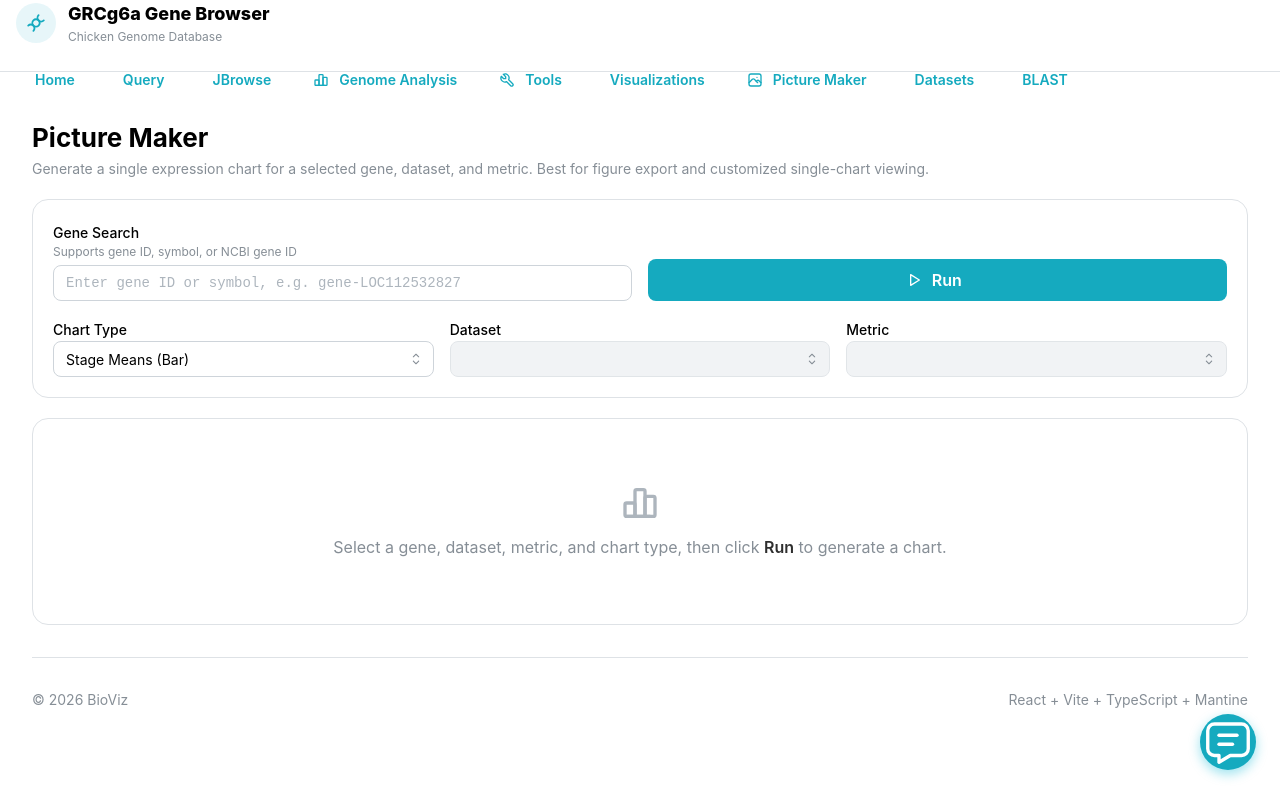
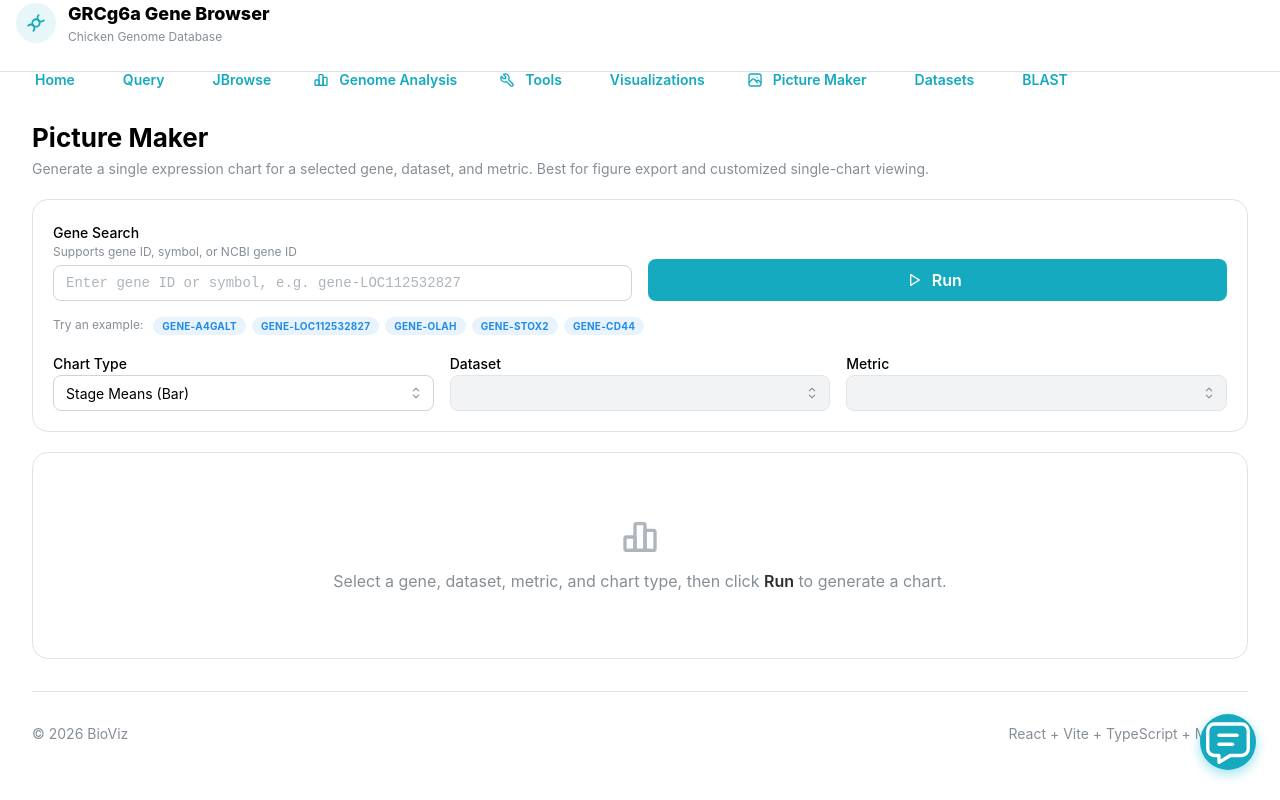
Before and after one commit to yanmengli123/newapp, a React (Vite) app: page /picture-maker in a window 1280 px wide. Built offline with nearby package versions, Linux system fonts and the light colour scheme; no server answers; what react-plotly.js would draw is missing.

Commit message:
feat(PictureMakerPage): add example gene badges for one-click chart generation

```diff
--- a/src/components/expression/ChartFullscreenModal.tsx
+++ b/src/components/expression/ChartFullscreenModal.tsx
@@ -4,12 +4,10 @@ import {
   ActionIcon,
   Box,
   Button,
-  Divider,
   Group,
   Modal,
   SegmentedControl,
   Select,
-  Stack,
   Text,
   TextInput,
   Tooltip,
--- a/src/pages/PictureMakerPage.tsx
+++ b/src/pages/PictureMakerPage.tsx
@@ -5,7 +5,6 @@ import {
   Badge,
   Box,
   Button,
-  Card,
   Divider,
   Group,
   Paper,
@@ -37,6 +36,14 @@ import ExpressionZScoreChart from "../components/expression/ExpressionZScoreChar
 import ExpressionFoldChangeBar from "../components/expression/ExpressionFoldChangeBar";
 import ExpressionFoldChangeTrajectory from "../components/expression/ExpressionFoldChangeTrajectory";
 import ExpressionDendrogram from "../components/expression/ExpressionDendrogram";
+
+const EXAMPLE_GENES = [
+  "gene-A4GALT",
+  "gene-LOC112532827",
+  "gene-OLAH",
+  "gene-STOX2",
+  "gene-CD44",
+];
 
 const CHART_TYPE_OPTIONS = Object.entries(CHART_TYPE_LABELS).map(([value, label]) => ({
   value,
@@ -89,8 +96,9 @@ export default function PictureMakerPage() {
     [availableDatasets]
   );
 
-  const handleRun = useCallback(async () => {
-    if (!geneQuery.trim()) {
+  const handleRun = useCallback(async (gene?: string) => {
+    const targetGene = (gene ?? geneQuery).trim();
+    if (!targetGene) {
       setErrorMsg("Please enter a gene ID or symbol.");
       setPageState("error");
       return;
@@ -106,7 +114,7 @@ export default function PictureMakerPage() {
     setExpressionData(null);
 
     try {
-      const result = await getGeneExpression(geneQuery.trim(), {
+      const result = await getGeneExpression(targetGene, {
         dataset: selectedDataset,
         metric: selectedMetric,
       });
@@ -122,7 +130,7 @@ export default function PictureMakerPage() {
           setPageState("error");
         } else {
           setExpressionData(result as GeneExpressionResponse);
-          setSubmittedGene(geneQuery.trim());
+          setSubmittedGene(targetGene);
           setPageState("success");
         }
       }
@@ -130,7 +138,7 @@ export default function PictureMakerPage() {
       setErrorMsg("Gene not found or expression data unavailable for the selected dataset.");
       setPageState("error");
     }
-  }, [geneQuery, selectedDataset, selectedMetric]);
+  }, [geneQuery, selectedDataset, selectedMetric, availableDatasets]);
 
   const metricOptions = (() => {
     const ds = availableDatasets.find((d) => d.dataset_code === selectedDataset);
@@ -281,17 +289,38 @@ export default function PictureMakerPage() {
               onKeyDown={(e) => {
                 if (e.key === "Enter") handleRun();
               }}
-              description="Supports gene ID, symbol, or NCBI gene ID"
+description="Supports gene ID, symbol, or NCBI gene ID"
               styles={{ input: { fontFamily: "monospace" } }}
             />
             <Button
               leftSection={<IconPlayerPlay size={16} />}
-              onClick={handleRun}
+              onClick={() => { void handleRun(); }}
               loading={pageState === "loading"}
               size="md"
             >
               Run
             </Button>
+          </Group>
+
+          {/* Example genes */}
+          <Group gap="xs" align="center">
+            <Text size="xs" c="dimmed">
+              Try an example:
+            </Text>
+            <Group gap={6}>
+              {EXAMPLE_GENES.map((gene) => (
+                <Badge
+                  key={gene}
+                  size="sm"
+                  variant="light"
+                  color="blue"
+                  style={{ cursor: "pointer" }}
+                  onClick={() => { setGeneQuery(gene); void handleRun(gene); }}
+                >
+                  {gene}
+                </Badge>
+              ))}
+            </Group>
           </Group>
 
           {/* Row 2: Chart Type + Dataset + Metric */}
```
